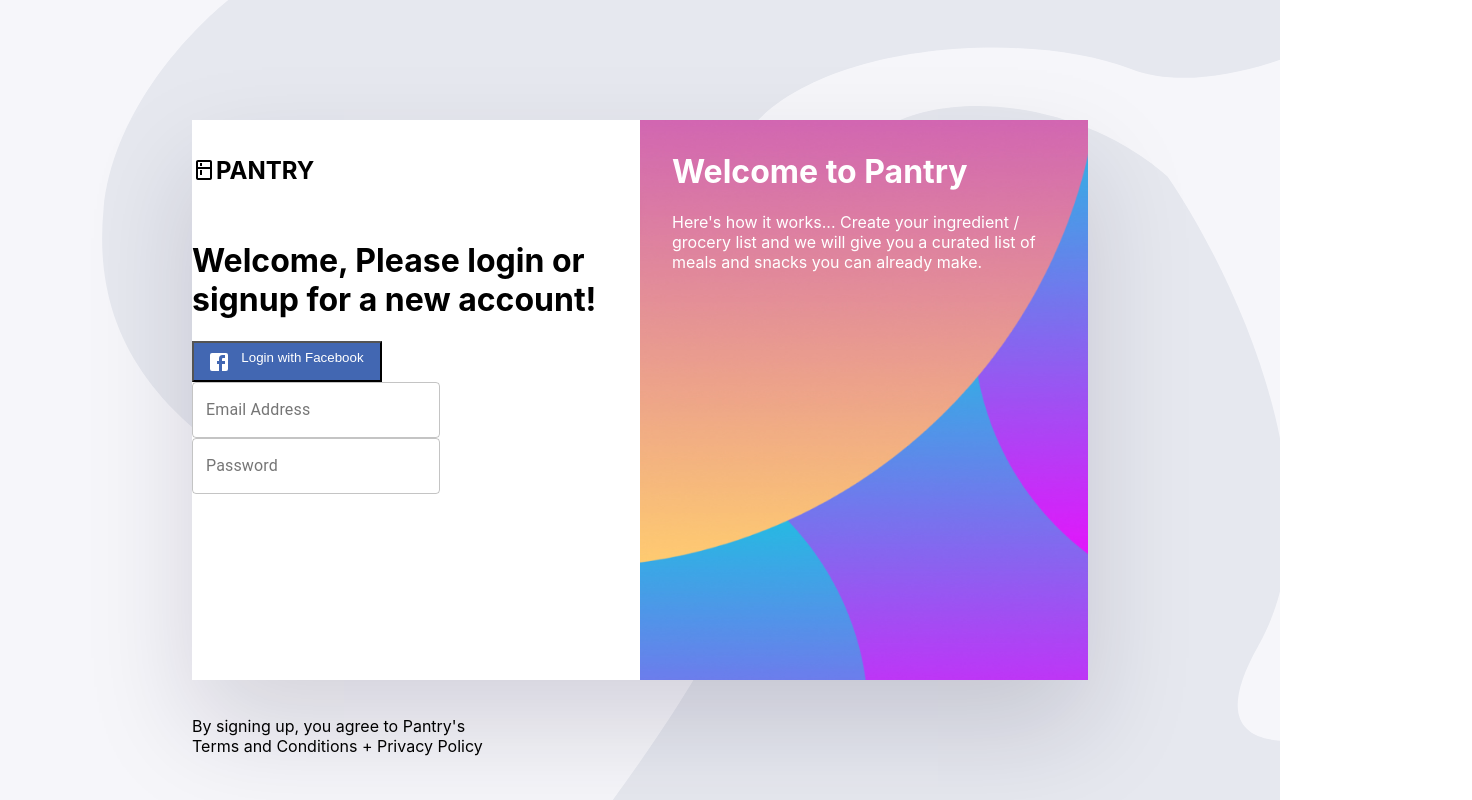
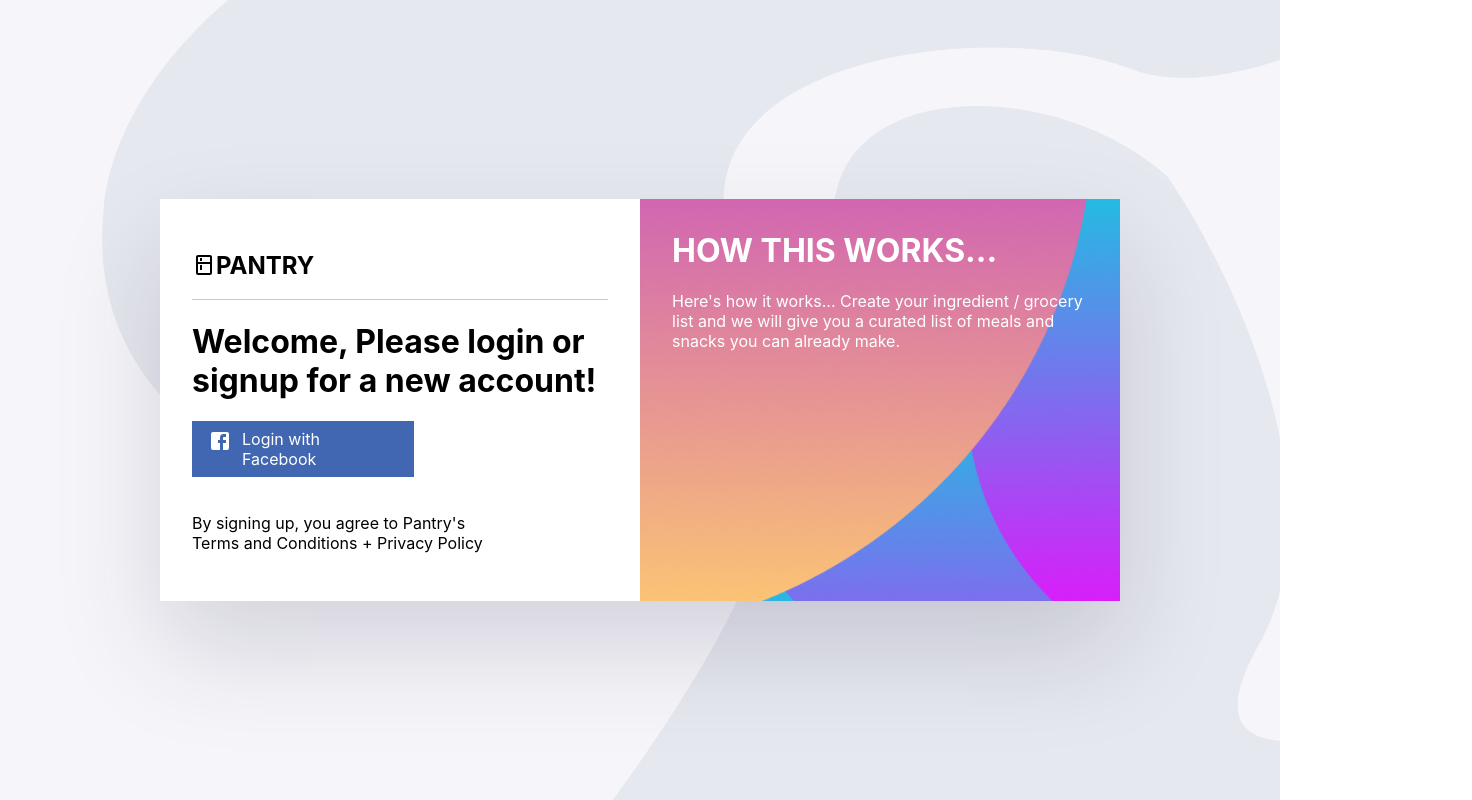
Before and after one commit to Entropiks/Pantry, a React (Create React App) app: page / in a window 1280 px wide. Shown: the whole page, 1472 px wide, since content can reach past the window. Built offline with nearby package versions, Linux system fonts and the light colour scheme.

Commit message:
grid refactor

```diff
--- a/src/App.css
+++ b/src/App.css
@@ -9,8 +9,3 @@
   height: 100vh;
   width: 100vw;
 }
-
-.row {
-  width: 100%;
-  min-height: 100px;
-}
--- a/src/Components/Login.css
+++ b/src/Components/Login.css
@@ -1,7 +1,7 @@
 .loginPanel {
-    display: flex;
-    width: 70vw;
-    height: 70vh;
+    display: grid;
+    grid-template-columns: 50% 50%;
+    max-width: 75%;
     background-color: white;
     box-shadow: rgba(17, 12, 46, 0.15) 0px 48px 100px 0px;
 }
@@ -9,11 +9,11 @@
 .login_logo {
     width: 100%;
     display: flex;
+    border-bottom: 1px solid #cacaca;
     align-items: center;
 }
 
 .login_header {
-    /* display: flex; */
     align-items: center;
 }
 
@@ -21,22 +21,12 @@
     display: flex;
 }
 
-.login_form {
-    display: grid;
-}
-.login_footer {
-  position: absolute;
-  bottom: 0;
-}
-
 .panel_left {
-    height: 100%;
-    width: 50%;
+    margin: 2em;
     background-color: white;
 }
 
 .panel_right {
-    width: 50%;
     background-size: cover;
     background-image: url('../images/background_login.jpg');
 }
@@ -60,6 +50,7 @@
 
 .btn_facebook {
     color: white;
+    cursor: pointer;
     background-color: #4267B2;
 }
 
--- a/src/Components/Login.js
+++ b/src/Components/Login.js
@@ -1,7 +1,7 @@
 import React from 'react';
 import KitchenIcon from '@material-ui/icons/Kitchen';
 import FacebookIcon from '@material-ui/icons/Facebook';
-import TextField from '@material-ui/core/TextField';
+// import TextField from '@material-ui/core/TextField';
 
 import { auth, provider } from '../firebase';
 
@@ -18,34 +18,24 @@
     return (
         <div className="loginPanel">
           <div class="panel_left">
-            <div className="row login_logo">
+            <div className="login_logo">
               <KitchenIcon />
               <h2>PANTRY</h2>
 
             </div>
             <div className="login_header">
               <h1>Welcome, Please login or signup for a new account!</h1>
+              <btn onClick={user_login} className="btn btn_facebook"><FacebookIcon />Login with Facebook</btn>&nbsp;
             </div>
-            <div className="login_body">
-              <button onClick={user_login} className="btn btn_facebook"><FacebookIcon />Login with Facebook</button>&nbsp;
-              {/* <btn className="btn btn_google">Login with something else</btn> */}
 
-            </div>
-            <div className="login_form">
-              <form noValidate autoComplete="off">
-                  <TextField id="outlined-basic" label="Email Address" variant="outlined" /><br></br>
-                  <TextField id="outlined-basic" label="Password" variant="outlined" />
-              </form>
-            </div>
-            <div className="row login_footer">
+            <div className="login_footer">
                 <p>By signing up, you agree to Pantry's <br></br>Terms and Conditions + Privacy Policy</p>
             </div>
         </div>
 
-
         <div class="panel_right">
           <div className="login_intro">
-            <h1>Welcome to Pantry</h1>
+            <h1>HOW THIS WORKS...</h1>
             <p>Here's how it works... Create your ingredient / grocery list and we will give you a curated list of meals and snacks you can already make.</p>
           </div>
 
```
